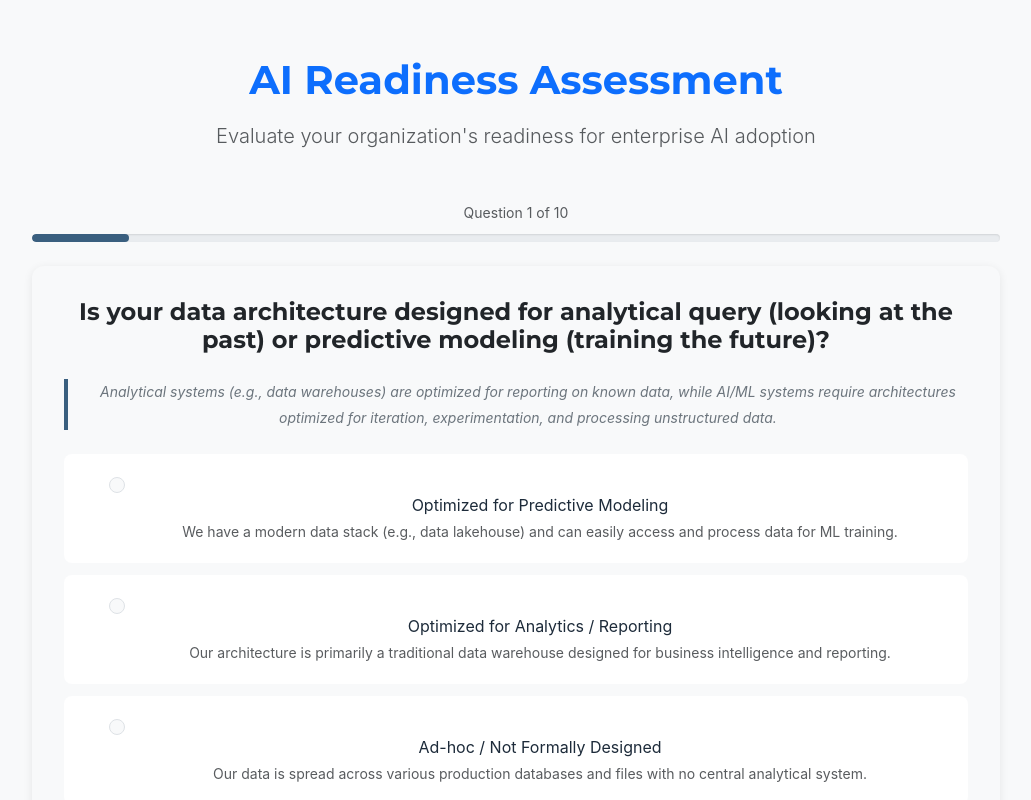
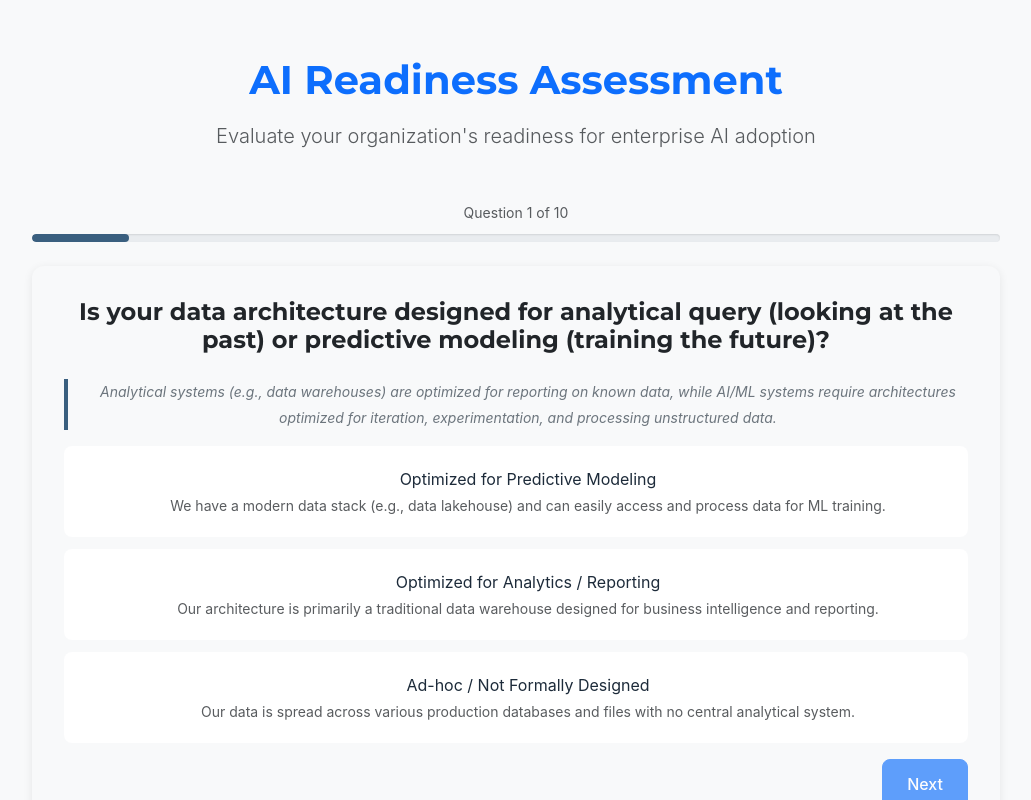
Before and after one commit to kirbah/ai-readiness-assessor, a React (Create React App) app: page / in a window 1280 px wide. Shown: the top 800 px of the page, without its empty margins (124-1155 px from the left). Built offline with nearby package versions, Linux system fonts and the light colour scheme.

Commit message:
fix: adjust css for better ui

```diff
--- a/src/components/QuestionCard.js
+++ b/src/components/QuestionCard.js
@@ -13,14 +13,14 @@ const QuestionCard = ({
   return (
     <div className="card question-card mb-4">
       <div className="card-body">
-        <h2 className="h4 mb-4 fw-bold">{question.question_text}</h2>
+        <h2 className="h4 mb-3 fw-bold">{question.question_text}</h2>
         {question.question_clarification && (
-          <div className="info-box mb-4" role="note">
+          <div className="info-box mb-3" role="note">
             <small>{question.question_clarification}</small>
           </div>
         )}
 
-        <ul className="list-unstyled mb-4">
+        <ul className="list-unstyled mb-3">
           {question.answers.map((answer) => {
             const isSelected = userAnswer === answer.id;
             const answerText = (
--- a/src/components/ResultsPage.js
+++ b/src/components/ResultsPage.js
@@ -207,7 +207,7 @@ const ResultsPage = ({
                                   <strong>{result.selected_text}</strong>
                                 </p>
                               </div>
-                              <div className="ms-3">
+                              <div className="ms-4">
                                 <button
                                   className="btn btn-sm btn-outline-primary"
                                   onClick={(e) => {
--- a/src/styles/professional-theme.css
+++ b/src/styles/professional-theme.css
@@ -144,8 +144,10 @@ h4 {
 }
 
 .answer-row .form-check-input {
-  margin-top: 0.125rem;
-  margin-left: 0;
+  position: absolute;
+  opacity: 0;
+  width: 0;
+  height: 0;
 }
 
 .answer-row .form-check-input:checked {
@@ -154,7 +156,7 @@ h4 {
 }
 
 .answer-row .form-check-label {
-  margin-left: 0.75rem;
+  margin-left: 0;
   cursor: pointer;
   font-size: 1rem;
   line-height: 1.5;
```
